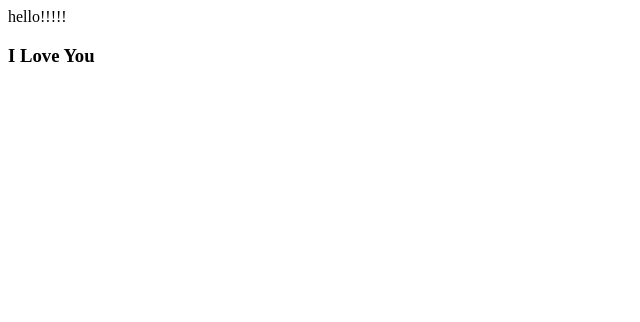
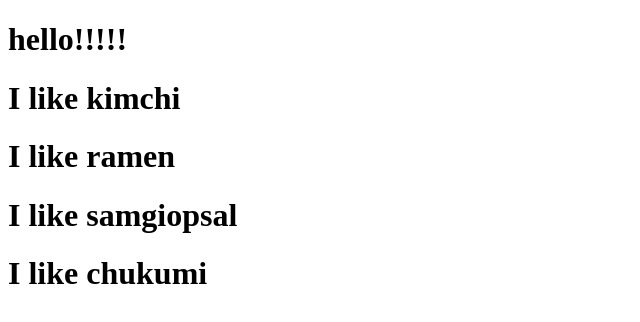
Before and after one commit to Chickegg/movie_app_2021, a React (Create React App) app: page / in a window 1280 px wide. Shown: the top 322 px of the page, without its empty margins (0-640 px from the left). Built offline with nearby package versions, Linux system fonts and the light colour scheme.

Commit message:
v.0.02
JSX + Props로 재사용 가능한 컴포넌트 추가

```diff
--- a/src/App.js
+++ b/src/App.js
@@ -1,11 +1,19 @@
-import Potato from "./Potato";
+import React from "react";
+
+function Food({fav}) {
+  return <h1>I like {fav}</h1>
+}
 
 function App() {
   return (
-    <div>
-      <div className="App">hello!!!!!</div>
-      <Potato />
-    </div>
+      <div className="App">
+        <h1>hello!!!!!</h1>
+        <Food fav="kimchi" />
+        <Food fav="ramen"/>
+        <Food fav="samgiopsal"/>
+        <Food fav="chukumi"/>
+
+        </div>
   );
 }
 
--- a/src/Potato.js
+++ /dev/null
@@ -1,10 +0,0 @@
-import React from "react"; // 예전에는 이것을 해줘야 했으나 이제는 안해줘도 된다.
-
-function Potato() {
-    return (
-        <h3>I Love You</h3>
-    )
-}
-
-export default Potato;
-// 중요한 포인트
--- a/src/index.js
+++ b/src/index.js
@@ -1,6 +1,7 @@
 import React from 'react';
 import ReactDOM from 'react-dom';
 import App from './App'; // 같은 directory안에 있는 App이라는 함수를 불러온다.
+import Potato from './App';
 
 ReactDOM.render(
   <React.StrictMode>
```
Also changed, not shown: 연습장.txt.
